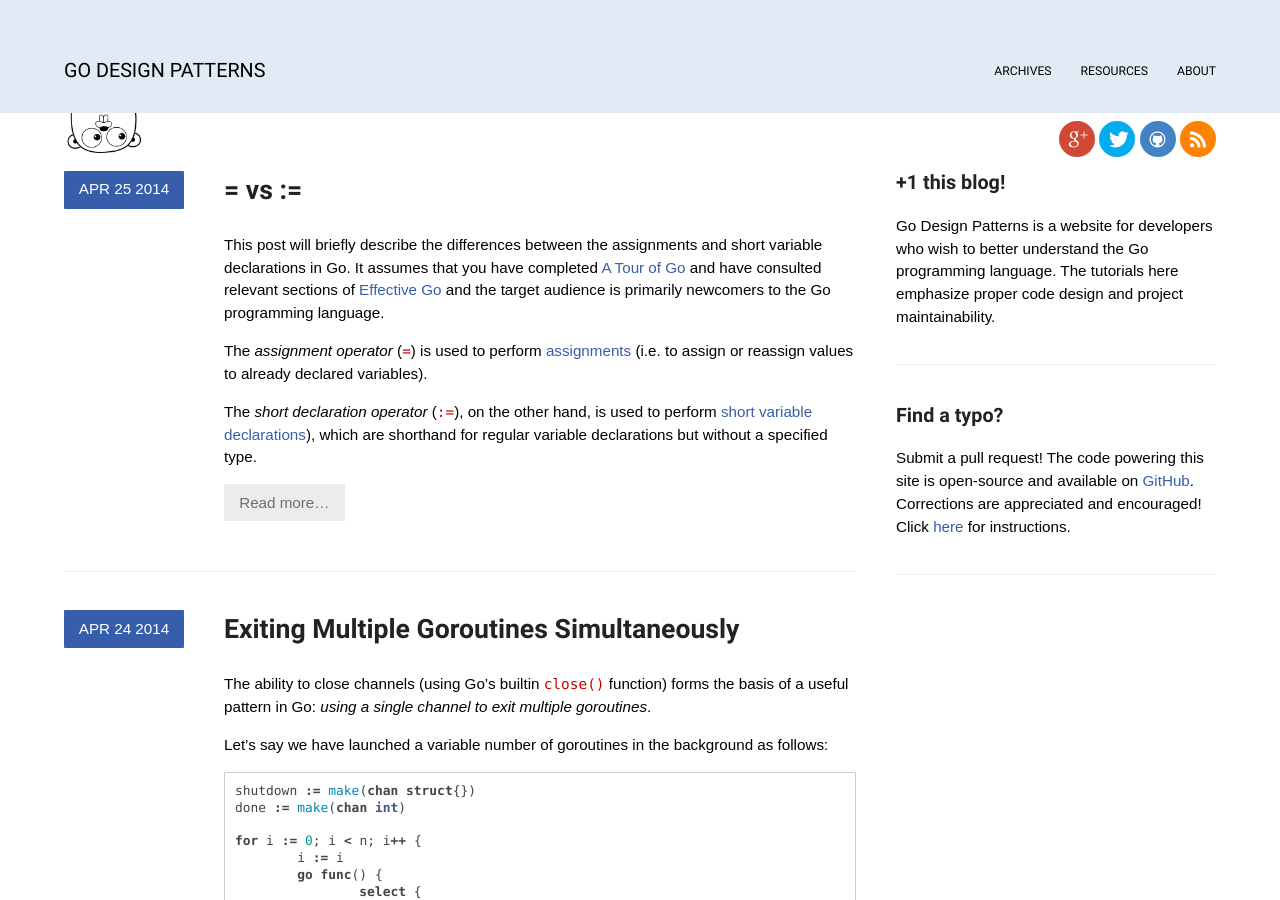
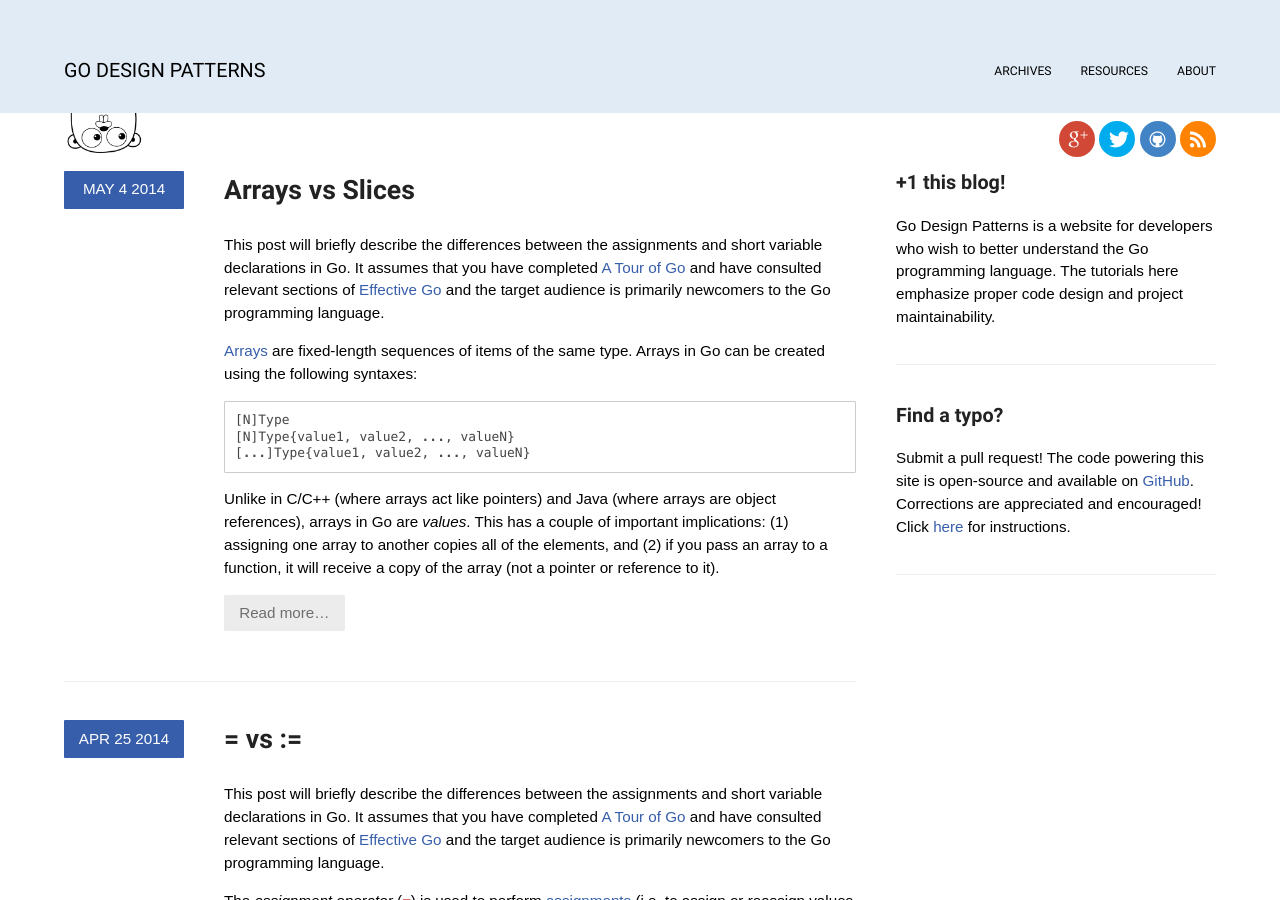
Before and after one commit to alexjlockwood/godesignpatterns, a Jekyll site: the page built from index.html, in a window 1280 px wide and 900 px high. Built offline with Jekyll 4.4.1, drawn with Linux system fonts in a browser that asks for light colours; some web fonts are replaced; Markdown is read by kramdown in place of the engine named in the settings; the list of posts is cut into pages by our own code; comment, search, counter and statistics services are not loaded.

Commit message:
added new arrays vs slices post for beginners

```diff
--- a/_drafts/2014-04-22-arrays-vs-slices.md
+++ b/_posts/2014-05-04-arrays-vs-slices.md
@@ -1,7 +1,12 @@
 ---
 layout: post
-title: 'Arrays vs. Slices'
+title: 'Arrays vs Slices'
 ---
+This post will briefly describe the differences between the assignments and
+short variable declarations in Go. It assumes that you have completed
+[A Tour of Go][8] and have consulted relevant sections of [Effective Go][9] and
+the target audience is primarily newcomers to the Go programming language.
+
 [Arrays][1] are fixed-length sequences of items of the same type.
 Arrays in Go can be created using the following syntaxes:
 
@@ -16,6 +21,8 @@ are object references), arrays in Go are <i>values</i>. This has a
 couple of important implications: (1) assigning one array to another
 copies all of the elements, and (2) if you pass an array to a function,
 it will receive a copy of the array (not a pointer or reference to it).
+
+<!--more-->
 
 As you might imagine, this can be very expensive, especially when
 you are working with arrays that have a large number of elements.
@@ -41,7 +48,7 @@ make([]Type, length)
 Overall, slices are cleaner, more flexible, and less bug-prone than
 arrays, so you should prefer using them over arrays whenever possible.
 
-#### Recommended Readings:
+### Recommended Readings:
 
 * [Usage and Internals of Go Slices][4] from the Go Blog (<i>highly recommended</i>).
 * [Arrays, slices (and strings): The mechanics of 'append'][5] from the Go Blog.
```
Also changed, not shown: other parts of _posts/2014-05-04-arrays-vs-slices.md (+2 -0 lines).
